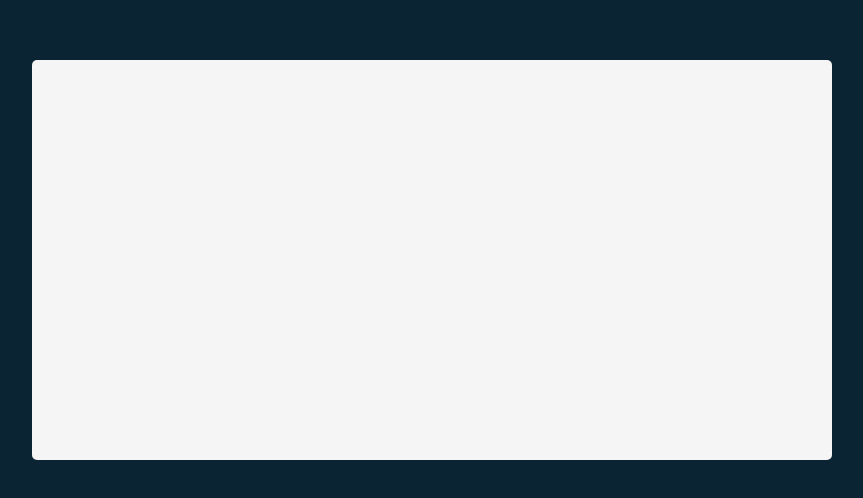
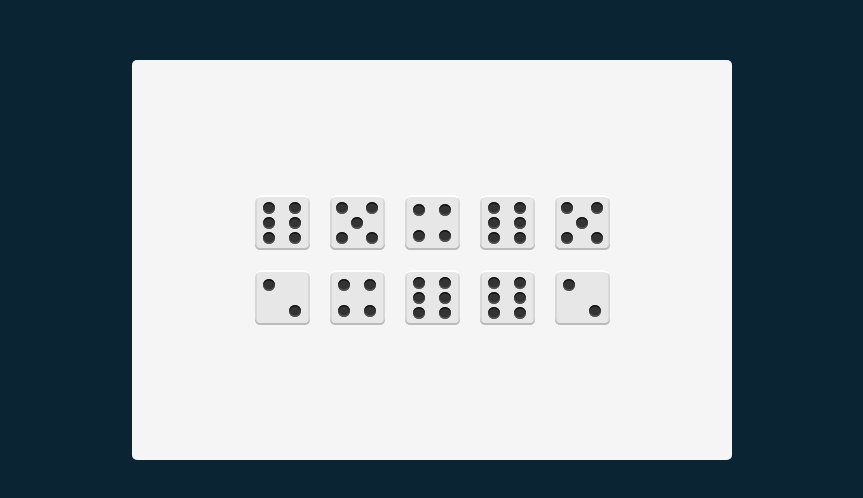
Before and after one commit to TheKlemmerCode/tenzies-react-app, a React (Vite) app: page / in a window 1280 px wide. Shown: the part 140-638 px from the top of the page, without its empty margins (208-1071 px from the left). Built offline with nearby package versions, Linux system fonts and the light colour scheme.

Commit message:
Updated die numbers to pips, updated readme.

```diff
--- a/src/App.jsx
+++ b/src/App.jsx
@@ -1,12 +1,24 @@
 import { useEffect, useState } from 'react'
 import './assets/css/App.css'
+import Die from './assets/components/Die'
 
 function App() {
 
   return (
       <main>
-        <div className='slate'>
-
+        <div className='container'>
+          <div className='dice-container'>
+            <Die value={Math.floor(Math.random() * 6) + 1} />
+            <Die value={Math.floor(Math.random() * 6) + 1} />
+            <Die value={Math.floor(Math.random() * 6) + 1} />
+            <Die value={Math.floor(Math.random() * 6) + 1} />
+            <Die value={Math.floor(Math.random() * 6) + 1} />
+            <Die value={Math.floor(Math.random() * 6) + 1} />
+            <Die value={Math.floor(Math.random() * 6) + 1} />
+            <Die value={Math.floor(Math.random() * 6) + 1} />
+            <Die value={Math.floor(Math.random() * 6) + 1} />
+            <Die value={Math.floor(Math.random() * 6) + 1} />
+          </div>
         </div>
       </main>
   )
--- /dev/null
+++ b/src/assets/components/Die.jsx
@@ -0,0 +1,12 @@
+import '../css/Die.css'
+
+function Die({ value }) {
+    return (
+        <div className='die-face'>
+            {/*<h2 className="die-number">{value}</h2>*/}
+            {Array.from(Array(value), (_, i) => <span key={i} className="pip"> </span>)}
+        </div>
+    )
+  }
+
+  export default Die
--- a/src/assets/css/App.css
+++ b/src/assets/css/App.css
@@ -1,3 +1,4 @@
+@import url('https://fonts.googleapis.com/css2?family=Karla:wght@400;700&display=swap');
 
 main {
   padding: 25px;
@@ -9,11 +10,42 @@ main {
   align-items: center;
 }
 
-.slate {
+.container {
   background-color: #F5F5F5;
   height: 100%;
   max-height: 400px;
   width: 100%;
-  max-width: 800px;
+  max-width: 600px;
   border-radius: 5px;
+  padding: 20px;
+  display: flex;
+  flex-direction: column;
+  align-items: center;
+  justify-content: center;
 }
+
+.dice-container {
+  display: grid;
+  grid-template: auto auto / repeat(5, 1fr);
+  gap: 20px;
+}
+
+.die-face {
+  color:#2B283A;
+  padding: 5px;
+  background: #FFFFFF;
+  height: 55px;
+  width: 56px;
+  box-shadow: 0px 2px 2px rgba(0, 0, 0, 0.15);
+  border-radius: 10px;
+  /* display: flex;
+  justify-content: center;
+  align-items: center; */
+  cursor: pointer;
+}
+
+.die-number {
+  font-family: 'Karla', sans-serif;
+  font-weight: 700;
+  font-size: 2rem;
+}
--- /dev/null
+++ b/src/assets/css/Die.css
@@ -0,0 +1,49 @@
+.die-face {
+	display: grid;
+	grid-template-areas:
+		"a . c"
+		"e g f"
+		"d . b";
+
+	flex: 0 0 auto;
+	/*margin: 16px;*/
+	padding: 5px;
+	width: 55px;
+	height: 55px;
+
+	background-color: #e7e7e7;
+	box-shadow: inset 0 2px white, inset 0 -2px #bbb, inset 2px 0 #d7d7d7,
+		inset -2px 0 #d7d7d7;
+	border-radius: 10%;
+}
+
+.pip {
+	display: block;
+	align-self: center;
+	justify-self: center;
+	width: 12px;
+	height: 12px;
+	border-radius: 50%;
+	background-color: #333;
+	box-shadow: inset 0 1.5px #111, inset 0 -1.5px #555;
+}
+
+.pip:nth-child(2) {
+	grid-area: b;
+}
+.pip:nth-child(3) {
+	grid-area: c;
+}
+.pip:nth-child(4) {
+	grid-area: d;
+}
+.pip:nth-child(5) {
+	grid-area: e;
+}
+.pip:nth-child(6) {
+	grid-area: f;
+}
+/* This selects the last pip of odd-valued dice (1, 3, 5) and positions the pip in the center */
+.pip:nth-child(odd):last-child {
+	grid-area: g;
+}
```
Also changed, not shown: 1 other file (tests, documents, lock files or other folders).
